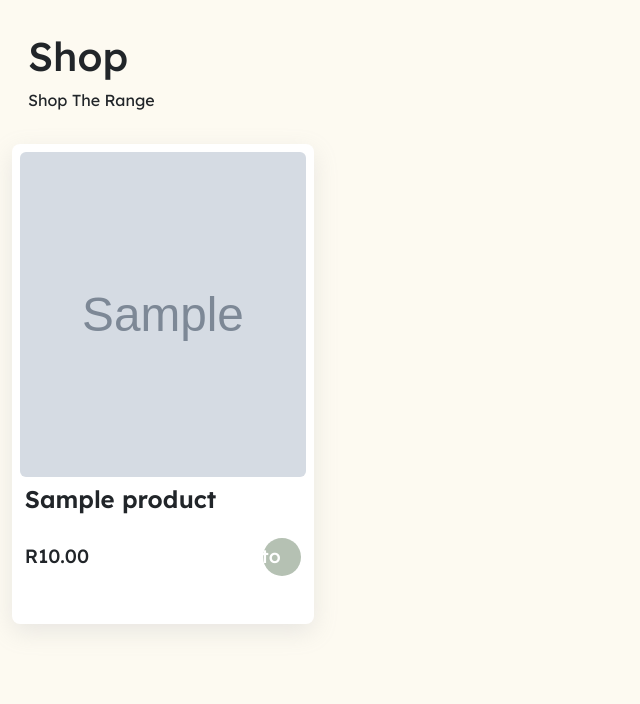
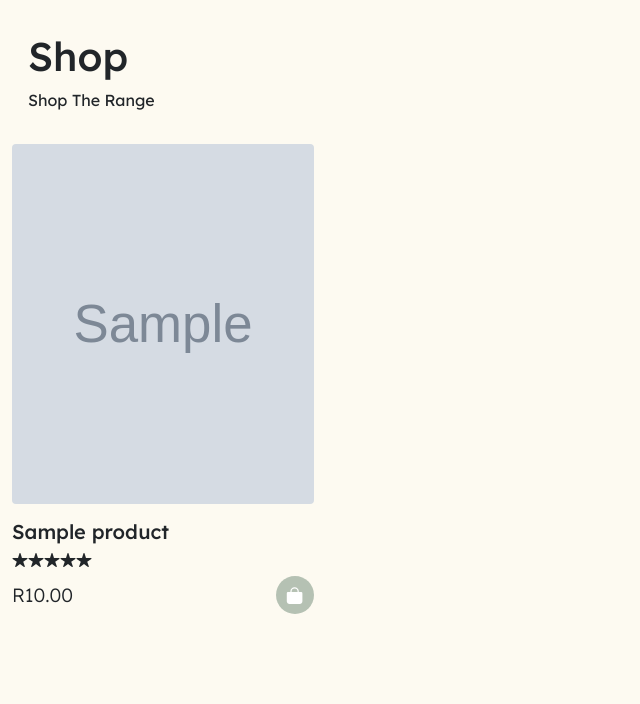
Before and after one commit to CodeMasterWinter/amazaskin, a Django app: page / in a window 1280 px wide. Shown: the part 112-816 px from the top of the page, without its empty margins (0-640 px from the left). Run offline with Django 5.2, Linux system fonts and the light colour scheme; tables that the repository leaves empty hold one stand-in row (values such as "Sample post"); grey boxes marked "Sample" are stand-in pictures.

Commit message:
added rating stars, adjusted font size and weights

```diff
--- a/amazaskin/static/shop.css
+++ b/amazaskin/static/shop.css
@@ -9,18 +9,14 @@
 }
 
 .product-card {
-    height: 30rem;
-    padding: .5rem;
-    border-radius: 8px;
-    background-color: #ffffff;
-    box-shadow: rgba(149, 157, 165, 0.2) 0px 8px 24px;
+    min-height: 30rem;
 }
 
 .product-img {
     width: 100%;
-    height: 70%;
+    height: 75%;
     overflow: hidden;
-    border-radius: 6px;
+    border-radius: 4px;
 }
 
 .product-img img {
@@ -31,11 +27,17 @@
 }
 
 .product-info {
-    padding: .5rem .3rem;
+    margin-top: 1rem;
+}
+
+.product-info p {
+    margin: 0;
+    display: flex;
+    width: min-content;
 }
 
 .product-info h4 {
-    font-weight: 600;
+    font-weight: 400;
     transition: color .3s ease;
 }
 
@@ -49,21 +51,25 @@
 
 .product-buttons {
     display: flex;
-    padding: .5rem .3rem;
+    padding: .5rem 0;
     align-items: center;
     justify-content: space-between;
 }
 
 .product-buttons span,
 .product-buttons a {
-    font-weight: 500;
     font-size: 1.2rem;
+}
+
+.product-buttons span {
+    font-weight: 300;
 }
 
 .product-buttons a {
     display: flex;
     width: 2.4rem;
     height: 2.4rem;
+    font-weight: 500;
     color: #ffffff;
     border-radius: 2rem;
     align-items: center;
@@ -74,7 +80,7 @@
 }
 
 .product-buttons a:hover {
-    width: 60%;
+    width: 50%;
 }
 
 .product-buttons a:active {
--- a/amazaskin/templates/shop.html
+++ b/amazaskin/templates/shop.html
@@ -23,14 +23,20 @@
                             </a>
                         </div>
                         <div class="product-info">
-                            <h4>{{product.name}}</h4>
-                        </div>
-                        <div class="product-buttons">
-                            <span>R{{product.price}}</span>
-                            <a href="#">
-                                <ion-icon name="bag"></ion-icon>
-                                <span>Add to Cart</span>
-                            </a>
+                            <h5>{{product.name}}</h5>
+                            <p>
+                                <ion-icon name="star"></ion-icon>
+                                <ion-icon name="star"></ion-icon>
+                                <ion-icon name="star"></ion-icon>
+                                <ion-icon name="star"></ion-icon>
+                                <ion-icon name="star"></ion-icon>
+                            </p>
+                            <div class="product-buttons">
+                                <span>R{{product.price}}</span>
+                                <a href="#">
+                                    <ion-icon name="bag"></ion-icon>
+                                </a>
+                            </div>
                         </div>
                     </div>
                 {% endfor %}
```
